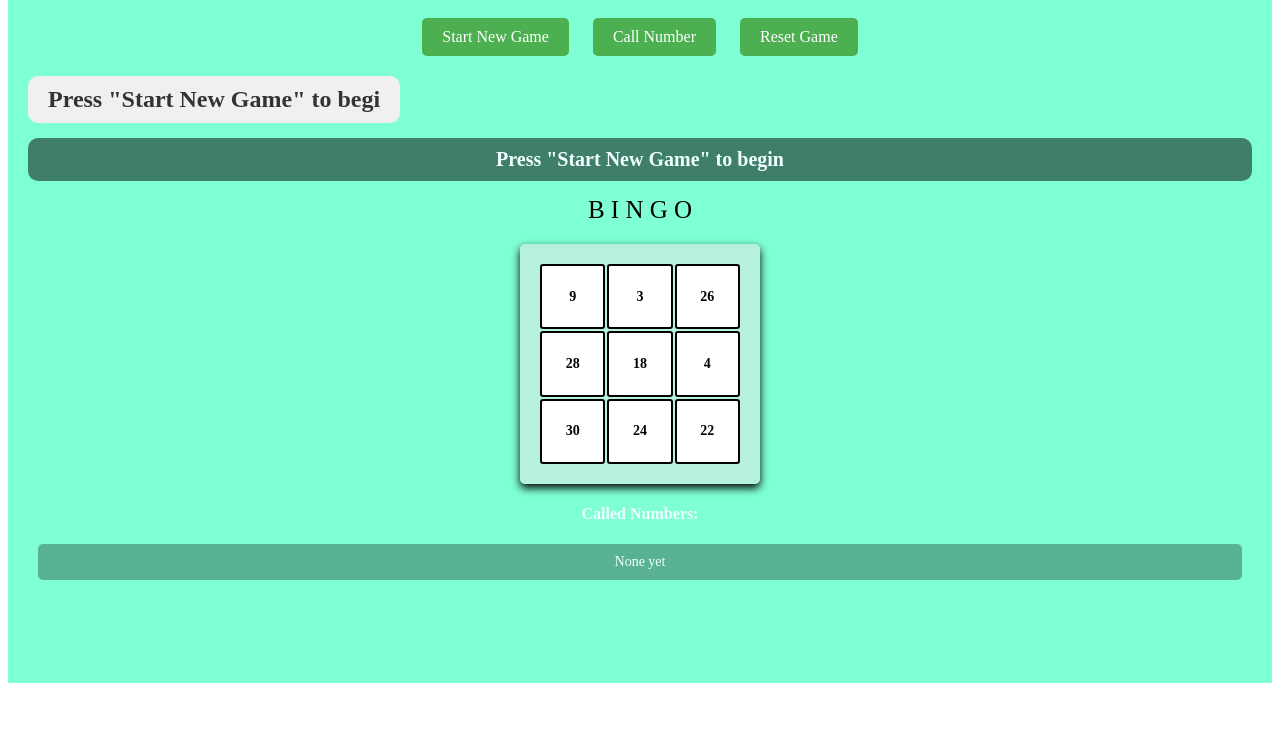
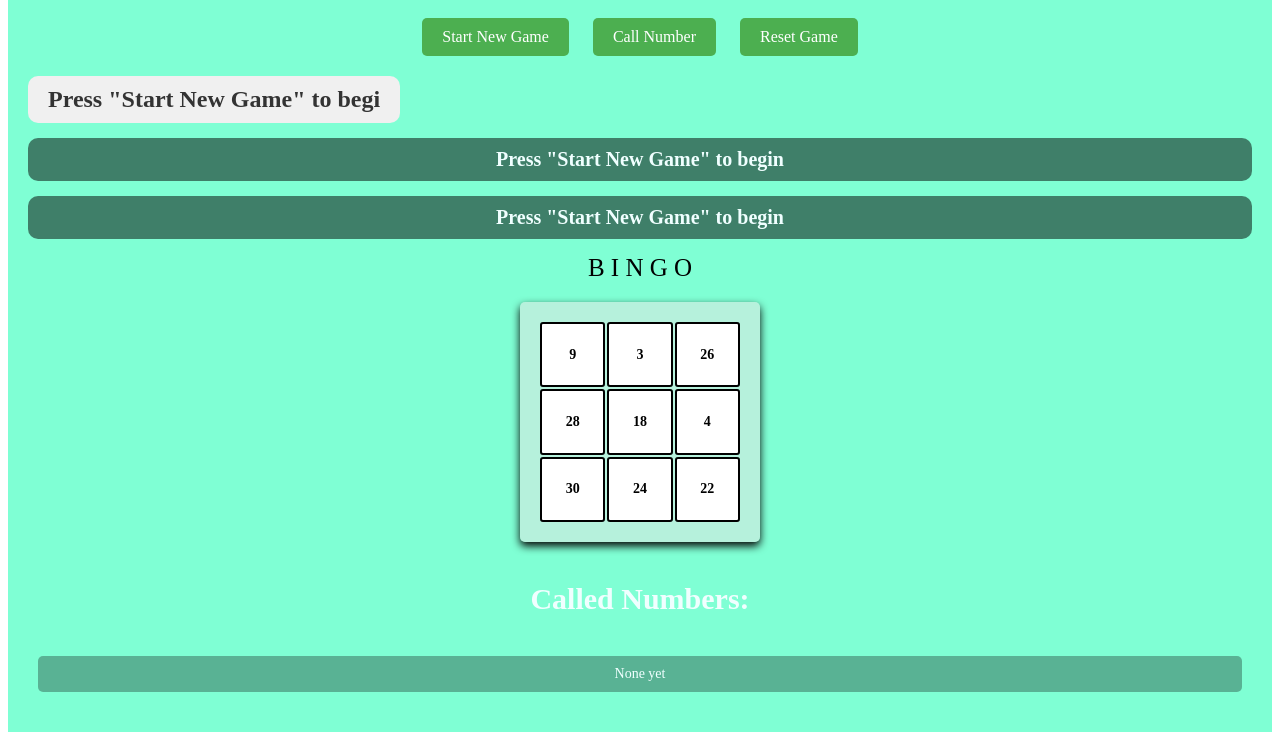
Before and after one commit to AhmedAlasfoor01/bingo-game-project-1, a plain HTML site: page index.html in a window 1280 px wide. Shown: the part 165-905 px from the top of the page. Before the commit the page ends 856 px from the top, so only its background shows below. Drawn offline with Linux system fonts and the light colour scheme.

Commit message:
update htnl

```diff
--- a/index.html
+++ b/index.html
@@ -16,18 +16,26 @@
             - If you get four corners you will win
         </p>
 
-        <!-- Game Controls -->
+
         <div class="controls">
             <button onclick="startNewGame()" id="generateBtn">Start New Game</button>
             <button onclick="callNumber()" id="callBtn">Call Number</button>
             <button onclick="resetGame()" id="resetBtn">Reset Game</button>
         </div>
 
-        <!-- Timer Display -->
+
         <div id="timer">Press "Start New Game" to begi </div>
 
-        <!-- Current Called Number Display -->
+
         <div id="current-called">Press "Start New Game" to begin</div>
+
+<div id="current-called">Press "Start New Game" to begin</div>
+
+
+<div id="message"></div>
+
+
+<div class="bingo-card">
 
         <!-- Bingo Card -->
         <div class="bingo-card">
@@ -46,7 +54,7 @@
             </div>
         </div>
 
-        <!-- Called Numbers History -->
+
         <div class="controls">
             <h4>Called Numbers:</h4>
             <div id="called-numbers">None yet</div>
```
